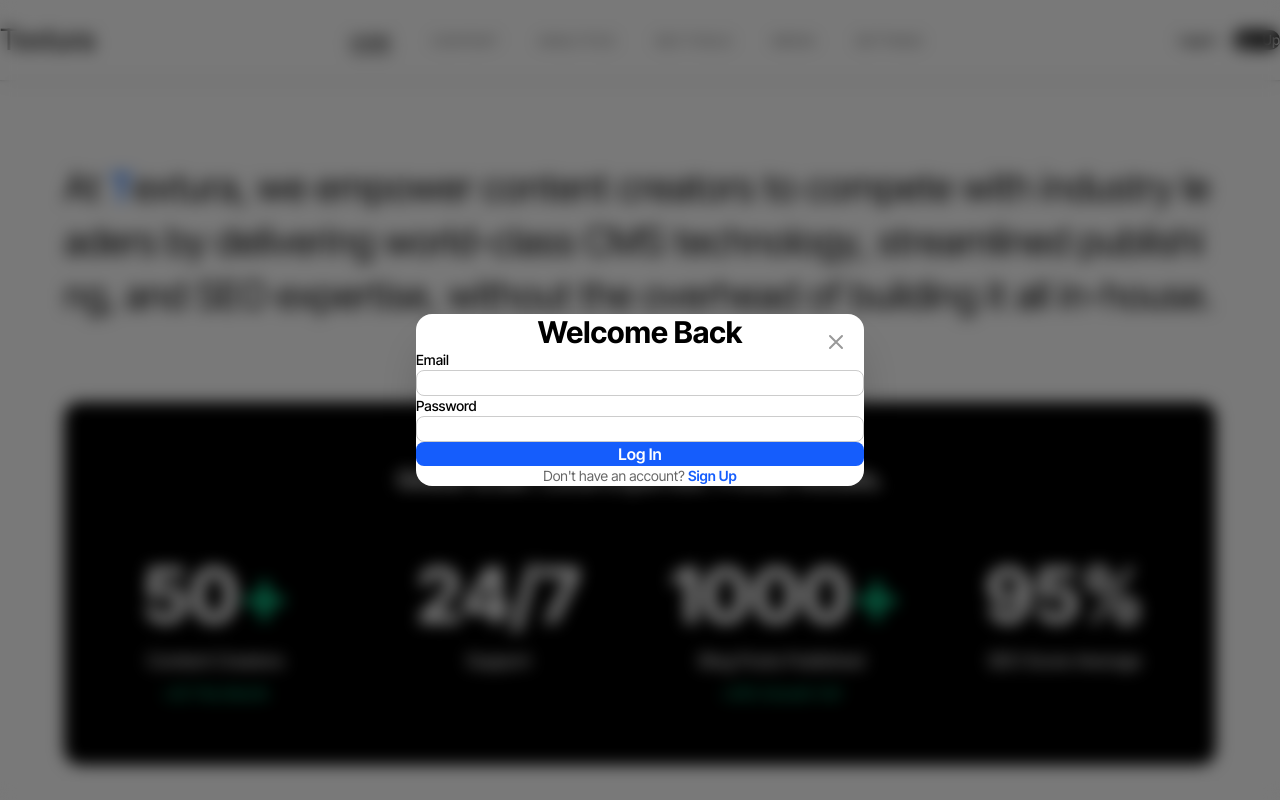
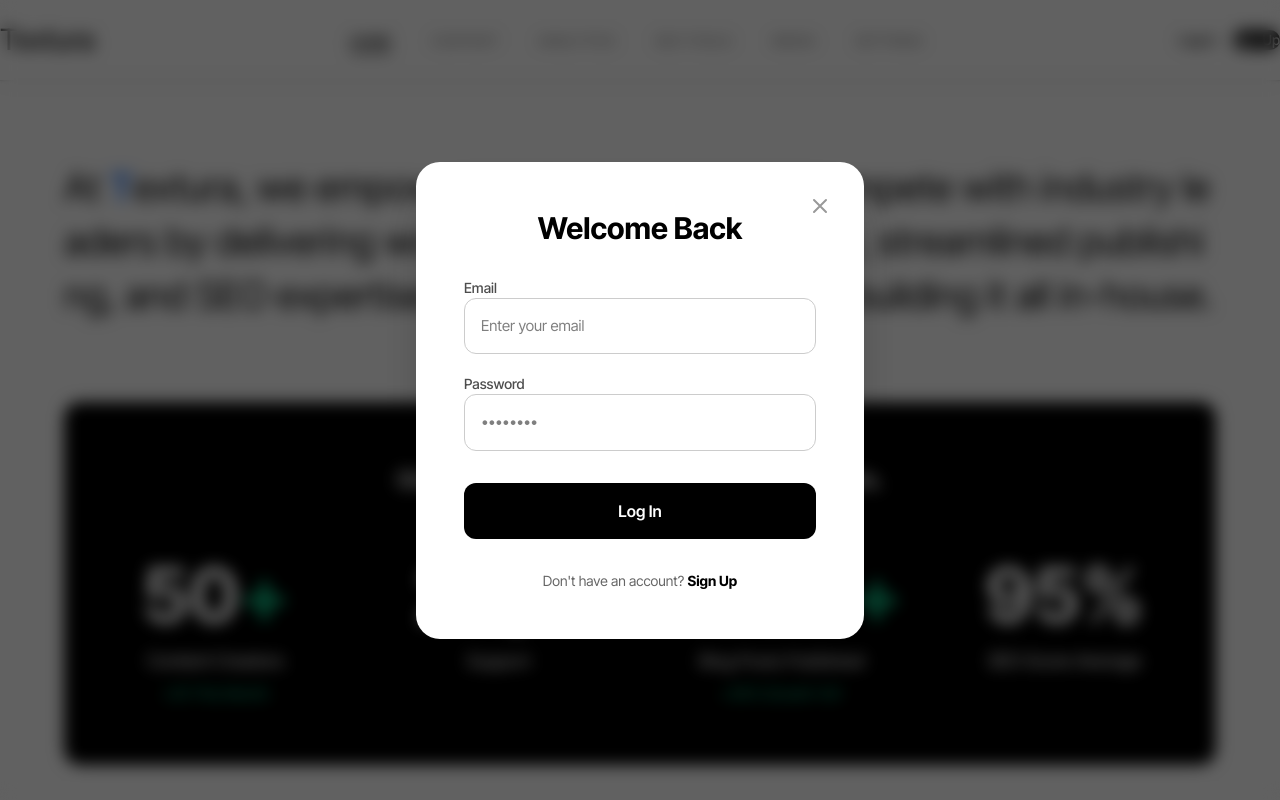
Before and after one commit to deepesh-sr/Textura, a React (Vite) app: page / in a window 1280 px wide. Both pictures are taken after a click on the button "Log in". Shown: the top 800 px of the page. Built offline with nearby package versions, Linux system fonts and the light colour scheme; no server answers.

Commit message:
Fix padding for signin and login

```diff
--- a/src/components/Login.jsx
+++ b/src/components/Login.jsx
@@ -1,4 +1,3 @@
-
 import { useState } from 'react';
 
 const Login = ({ onClose, onSwitchToSignup }) => {
@@ -35,33 +34,37 @@ const Login = ({ onClose, onSwitchToSignup }) => {
   };
 
   return (
-    <div className="fixed inset-0 z-[100] flex items-center justify-center p-4 bg-black/50 backdrop-blur-sm">
-      <div className="bg-white rounded-2xl w-full max-w-md p-8 shadow-2xl relative">
-        <button onClick={onClose} className="absolute top-4 right-4 text-gray-400 hover:text-black">
+    <div className="fixed inset-0 z-100 flex items-center justify-center p-4 bg-black/60 backdrop-blur-sm" style={{ zIndex: 1000 }}>
+      <div className="bg-white rounded-2xl w-full max-w-md shadow-2xl relative overflow-hidden" style={{ padding: '48px', backgroundColor: '#FFFFFF', borderRadius: '24px' }}>
+        <button onClick={onClose} className="absolute top-6 right-6 text-gray-400 hover:text-black transition-colors" style={{ padding: '8px' }}>
           <svg className="w-6 h-6" fill="none" stroke="currentColor" viewBox="0 0 24 24"><path strokeLinecap="round" strokeLinejoin="round" strokeWidth="2" d="M6 18L18 6M6 6l12 12"/></svg>
         </button>
 
-        <h2 className="text-3xl font-bold mb-6 text-center" style={{ fontFamily: "'Inter Tight', sans-serif" }}>Welcome Back</h2>
+        <h2 className="text-3xl font-bold mb-8 text-center" style={{ fontFamily: "'Inter Tight', sans-serif", color: '#000000', marginBottom: '32px' }}>Welcome Back</h2>
 
-        {error && <div className="mb-4 p-3 bg-red-50 text-red-500 rounded-lg text-sm">{error}</div>}
+        {error && <div className="mb-6 p-4 bg-red-50 text-red-500 rounded-xl text-sm border border-red-100" style={{ marginBottom: '24px' }}>{error}</div>}
 
-        <form onSubmit={handleSubmit} className="space-y-4">
+        <form onSubmit={handleSubmit} className="space-y-6" style={{ display: 'flex', flexDirection: 'column', gap: '20px' }}>
           <div>
-            <label className="block text-sm font-medium mb-1">Email</label>
+            <label className="block text-sm font-medium mb-2" style={{ color: '#4D4D4D' }}>Email</label>
             <input
               type="email"
               required
-              className="w-full p-3 rounded-lg border border-gray-200 focus:outline-none focus:ring-2 focus:ring-blue-500"
+              placeholder="Enter your email"
+              className="w-full p-4 rounded-xl border border-gray-200 focus:outline-none focus:ring-2 focus:ring-black transition-all"
+              style={{ padding: '16px', border: '1px solid #CCCCCC', borderRadius: '12px', fontSize: '15px' }}
               value={formData.email}
               onChange={(e) => setFormData({ ...formData, email: e.target.value })}
             />
           </div>
           <div>
-            <label className="block text-sm font-medium mb-1">Password</label>
+            <label className="block text-sm font-medium mb-2" style={{ color: '#4D4D4D' }}>Password</label>
             <input
               type="password"
               required
-              className="w-full p-3 rounded-lg border border-gray-200 focus:outline-none focus:ring-2 focus:ring-blue-500"
+              placeholder="••••••••"
+              className="w-full p-4 rounded-xl border border-gray-200 focus:outline-none focus:ring-2 focus:ring-black transition-all"
+              style={{ padding: '16px', border: '1px solid #CCCCCC', borderRadius: '12px', fontSize: '15px' }}
               value={formData.password}
               onChange={(e) => setFormData({ ...formData, password: e.target.value })}
             />
@@ -69,15 +72,16 @@ const Login = ({ onClose, onSwitchToSignup }) => {
           <button
             type="submit"
             disabled={loading}
-            className="w-full py-3 bg-blue-600 text-white rounded-lg font-semibold hover:bg-blue-700 transition-colors disabled:bg-blue-400"
+            className="w-full py-4 bg-pure-black text-white rounded-xl font-semibold hover:bg-gray-900 transition-all active:scale-95 disabled:bg-gray-400"
+            style={{ padding: '16px', backgroundColor: '#000000', color: '#FFFFFF', borderRadius: '12px', marginTop: '12px', fontSize: '16px' }}
           >
             {loading ? 'Logging in...' : 'Log In'}
           </button>
         </form>
 
-        <p className="mt-6 text-center text-gray-600 text-sm">
+        <p className="mt-8 text-center text-gray-600 text-sm" style={{ marginTop: '32px' }}>
           Don't have an account?{' '}
-          <button onClick={onSwitchToSignup} className="text-blue-600 font-semibold hover:underline">Sign Up</button>
+          <button onClick={onSwitchToSignup} className="text-black font-bold hover:underline" style={{ color: '#000000' }}>Sign Up</button>
         </p>
       </div>
     </div>
--- a/src/components/Signup.jsx
+++ b/src/components/Signup.jsx
@@ -1,4 +1,3 @@
-
 import { useState } from 'react';
 
 const Signup = ({ onClose, onSwitchToLogin }) => {
@@ -35,44 +34,50 @@ const Signup = ({ onClose, onSwitchToLogin }) => {
   };
 
   return (
-    <div className="fixed inset-0 z-100 flex items-center justify-center p-4 bg-black/50 backdrop-blur-sm">
-      <div className="bg-white rounded-2xl w-full max-w-md p-8 shadow-2xl relative">
-        <button onClick={onClose} className="absolute top-4 right-4 text-gray-400 hover:text-black">
+    <div className="fixed inset-0 z-100 flex items-center justify-center p-4 bg-black/60 backdrop-blur-sm" style={{ zIndex: 1000 }}>
+      <div className="bg-white rounded-2xl w-full max-w-md shadow-2xl relative overflow-hidden" style={{ padding: '48px', backgroundColor: '#FFFFFF', borderRadius: '24px' }}>
+        <button onClick={onClose} className="absolute top-6 right-6 text-gray-400 hover:text-black transition-colors" style={{ padding: '8px' }}>
           <svg className="w-6 h-6" fill="none" stroke="currentColor" viewBox="0 0 24 24"><path strokeLinecap="round" strokeLinejoin="round" strokeWidth="2" d="M6 18L18 6M6 6l12 12"/></svg>
         </button>
 
-        <h2 className="text-3xl font-bold mb-6 text-center" style={{ fontFamily: "'Inter Tight', sans-serif" }}>Create Account</h2>
+        <h2 className="text-3xl font-bold mb-8 text-center" style={{ fontFamily: "'Inter Tight', sans-serif", color: '#000000', marginBottom: '32px' }}>Create Account</h2>
 
-        {error && <div className="mb-4 p-3 bg-red-50 text-red-500 rounded-lg text-sm">{error}</div>}
-        {success && <div className="mb-4 p-3 bg-green-50 text-green-500 rounded-lg text-sm">Account created! Redirecting to login...</div>}
+        {error && <div className="mb-6 p-4 bg-red-50 text-red-500 rounded-xl text-sm border border-red-100" style={{ marginBottom: '24px' }}>{error}</div>}
+        {success && <div className="mb-6 p-4 bg-green-50 text-green-500 rounded-xl text-sm border border-green-100" style={{ marginBottom: '24px' }}>Account created! Redirecting to login...</div>}
 
-        <form onSubmit={handleSubmit} className="space-y-4">
+        <form onSubmit={handleSubmit} className="space-y-6" style={{ display: 'flex', flexDirection: 'column', gap: '20px' }}>
           <div>
-            <label className="block text-sm font-medium mb-1">Full Name</label>
+            <label className="block text-sm font-medium mb-2" style={{ color: '#4D4D4D' }}>Full Name</label>
             <input
               type="text"
               required
-              className="w-full p-3 rounded-lg border border-gray-200 focus:outline-none focus:ring-2 focus:ring-blue-500"
+              placeholder="John Doe"
+              className="w-full p-4 rounded-xl border border-gray-200 focus:outline-none focus:ring-2 focus:ring-black transition-all"
+              style={{ padding: '16px', border: '1px solid #CCCCCC', borderRadius: '12px', fontSize: '15px' }}
               value={formData.name}
               onChange={(e) => setFormData({ ...formData, name: e.target.value })}
             />
           </div>
           <div>
-            <label className="block text-sm font-medium mb-1">Email</label>
+            <label className="block text-sm font-medium mb-2" style={{ color: '#4D4D4D' }}>Email</label>
             <input
               type="email"
               required
-              className="w-full p-3 rounded-lg border border-gray-200 focus:outline-none focus:ring-2 focus:ring-blue-500"
+              placeholder="name@company.com"
+              className="w-full p-4 rounded-xl border border-gray-200 focus:outline-none focus:ring-2 focus:ring-black transition-all"
+              style={{ padding: '16px', border: '1px solid #CCCCCC', borderRadius: '12px', fontSize: '15px' }}
               value={formData.email}
               onChange={(e) => setFormData({ ...formData, email: e.target.value })}
             />
           </div>
           <div>
-            <label className="block text-sm font-medium mb-1">Password</label>
+            <label className="block text-sm font-medium mb-2" style={{ color: '#4D4D4D' }}>Password</label>
             <input
               type="password"
               required
-              className="w-full p-3 rounded-lg border border-gray-200 focus:outline-none focus:ring-2 focus:ring-blue-500"
+              placeholder="••••••••"
+              className="w-full p-4 rounded-xl border border-gray-200 focus:outline-none focus:ring-2 focus:ring-black transition-all"
+              style={{ padding: '16px', border: '1px solid #CCCCCC', borderRadius: '12px', fontSize: '15px' }}
               value={formData.password}
               onChange={(e) => setFormData({ ...formData, password: e.target.value })}
             />
@@ -80,15 +85,16 @@ const Signup = ({ onClose, onSwitchToLogin }) => {
           <button
             type="submit"
             disabled={loading}
-            className="w-full py-3 bg-blue-600 text-white rounded-lg font-semibold hover:bg-blue-700 transition-colors disabled:bg-blue-400"
+            className="w-full py-4 bg-pure-black text-white rounded-xl font-semibold hover:bg-gray-900 transition-all active:scale-95 disabled:bg-gray-400"
+            style={{ padding: '16px', backgroundColor: '#000000', color: '#FFFFFF', borderRadius: '12px', marginTop: '12px', fontSize: '16px' }}
           >
             {loading ? 'Creating...' : 'Sign Up'}
           </button>
         </form>
 
-        <p className="mt-6 text-center text-gray-600 text-sm">
+        <p className="mt-8 text-center text-gray-600 text-sm" style={{ marginTop: '32px' }}>
           Already have an account?{' '}
-          <button onClick={onSwitchToLogin} className="text-blue-600 font-semibold hover:underline">Log In</button>
+          <button onClick={onSwitchToLogin} className="text-black font-bold hover:underline" style={{ color: '#000000' }}>Log In</button>
         </p>
       </div>
     </div>
```
